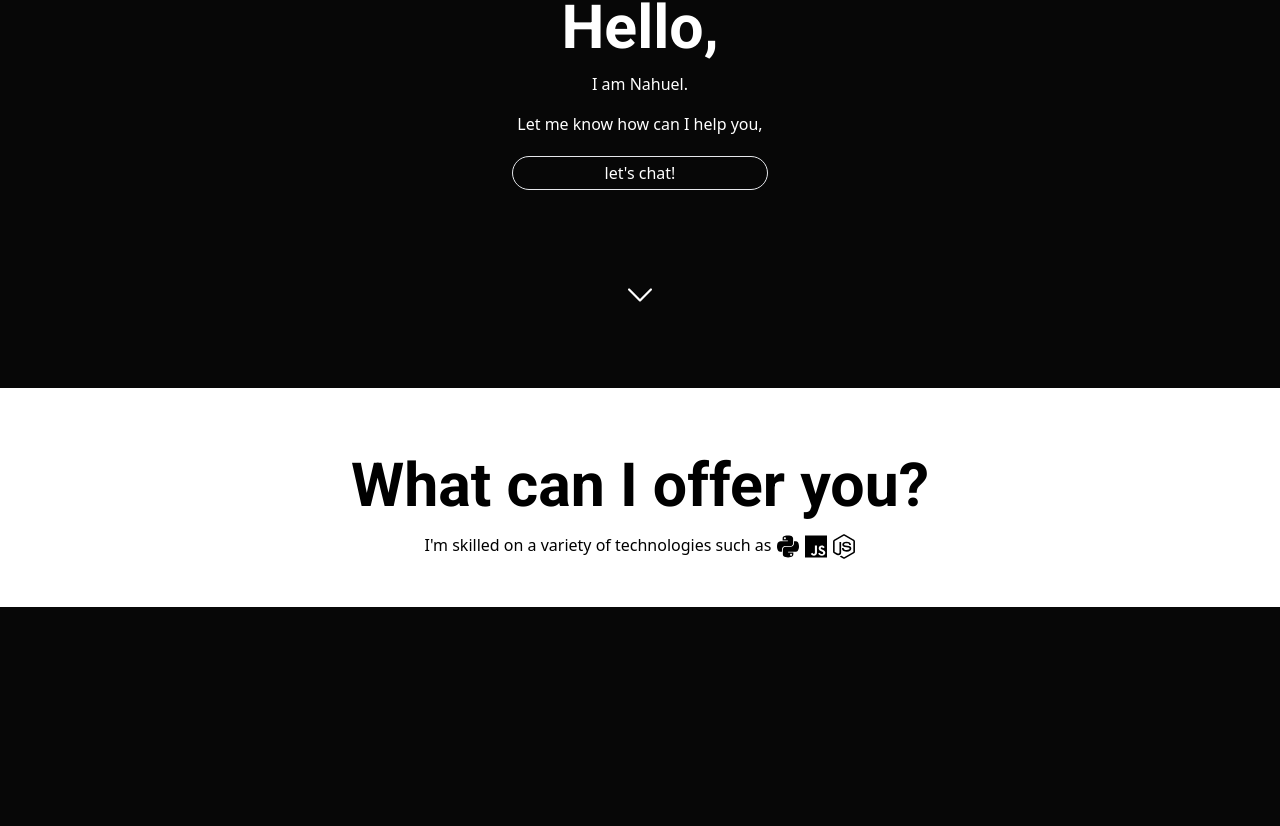
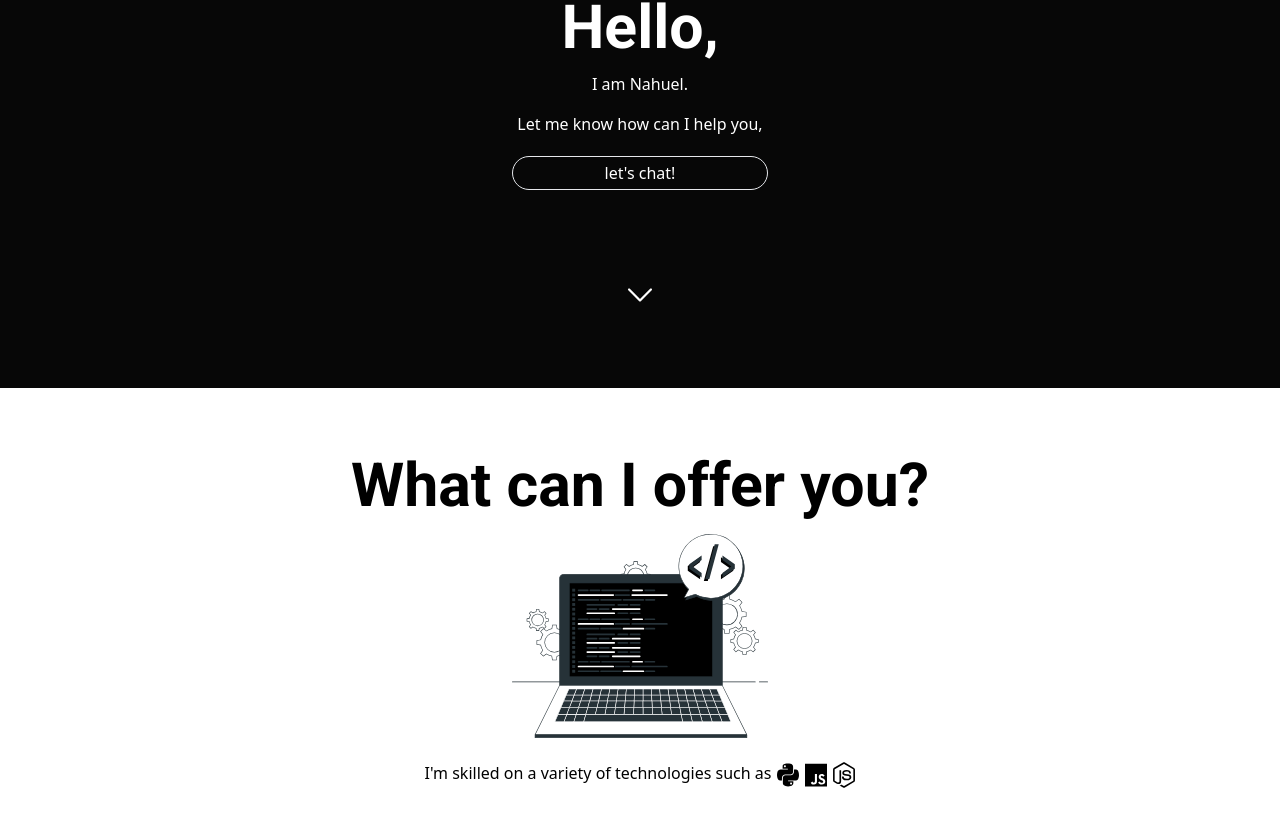
Before and after one commit to nahuelavila/portfolio, a Next.js app: page / in a window 1280 px wide. Shown: the part 412-1238 px from the top of the page. Before the commit the page ends 1019 px from the top, so only its background shows below. Built offline with nearby package versions, Linux system fonts and the light colour scheme.

Commit message:
Add image in WIDCard

```diff
--- a/src/components/WIDCard.jsx
+++ b/src/components/WIDCard.jsx
@@ -3,13 +3,14 @@ import Image from 'next/image'
 export function WIDCard() {
     return(
         <div className="whatido wid-card-container p-6 sm:p-12 grid place-content-center">
-            <article className="grid place-content-center text-center gap-6">
+            <article className="grid place-items-center text-center gap-6">
                 <div className="horizontal-line bg-white/10 h-0.5 "></div>
                 <p className="wid-card-title font-bold text-[3rem] leading-[2.5rem] sm:text-[3.8rem] sm:leading-[3rem]">What can I offer you?</p>
+                <Image className='grid place-items-center' width='256' height='256' src='/computer.svg' />
                 <div className="wid-skills">
                     <p className="wid-card-subtitle font-light sm:leading-[1rem]">
                         I&apos;m skilled on a variety of technologies such as
-                        <Image className="inline ml-1.5" alt="python" width='22' height='22' src="/python.svg" />
+                        <Image className="inline ml-1.5 hover:animate-spin" alt="python" width='22' height='22' src="/python.svg" />
                         <Image className="inline ml-1.5" alt="javascript" width='22' height='22' src="/js.svg" />
                         <Image className="inline ml-1.5" alt="nodejs" width='22' height='22' src="/nodejs.svg" />
                     </p>
```
Also changed, not shown: public/computer.svg (added).
